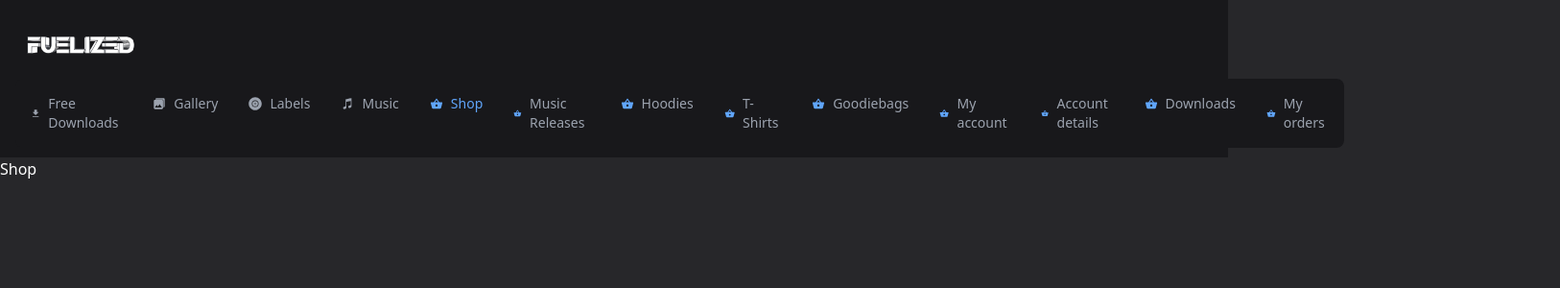
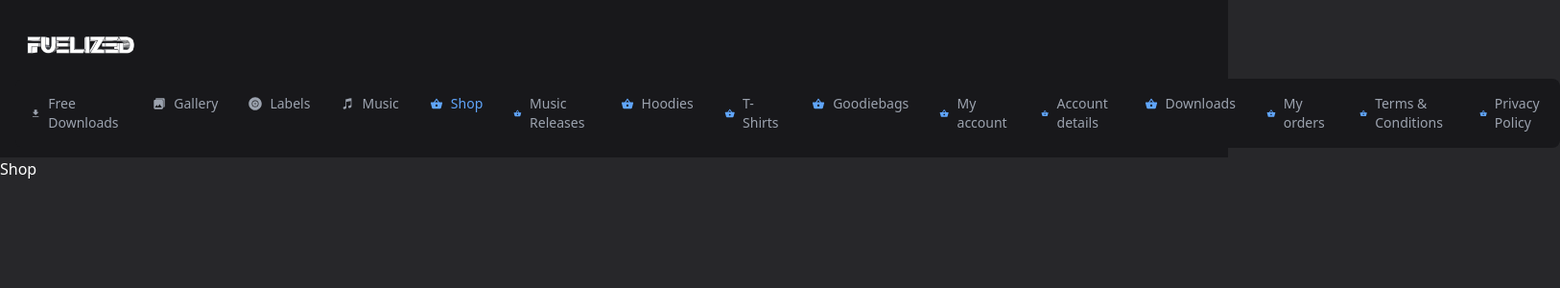
Before and after one commit to FUELIZED/FuelizedWebshopReact, a React (Vite) app: page /shop in a window 1280 px wide. Shown: the top 300 px of the page at 96% size, 1626 px wide, since content can reach past the window. Built offline with nearby package versions, Linux system fonts and the light colour scheme.

Commit message:
Terms & conditions page (+Routing) + Privacy policy page (+routing)

```diff
--- a/src/App.jsx
+++ b/src/App.jsx
@@ -14,6 +14,8 @@ import { Myaccount } from './pages/Myaccount.jsx'
 import { Accountdetails } from './pages/Accountdetails.jsx'
 import { Downloads } from './pages/Downloads.jsx'
 import { Myorders } from './pages/Myorders.jsx'
+import { Termsandconditions } from './pages/Termsandconditions.jsx'
+import { Privacypolicy } from './pages/Privacypolicy.jsx'
 import { NotFound } from './pages/NotFound.jsx'
 
 document.title = "Fuelized";
@@ -35,6 +37,8 @@ function App() {
       <Route path="/accountdetails" element={<Accountdetails/>} />
       <Route path="/downloads" element={<Downloads/>} />
       <Route path="/myorders" element={<Myorders/>} />
+      <Route path="/termsandconditions" element={<Termsandconditions/>} />
+      <Route path="/privacypolicy" element={<Privacypolicy/>} />
       <Route path="*" element={<NotFound />} />
     </Routes>
   )
--- /dev/null
+++ b/src/pages/Privacypolicy.jsx
@@ -0,0 +1,10 @@
+import { Nav } from './components/Nav.jsx';
+
+export const Privacypolicy = () => {
+    return (
+        <>
+            <Nav active="Privacypolicy"/>
+            <h1>Privacypolicy</h1>
+        </>
+    )
+};
--- /dev/null
+++ b/src/pages/Termsandconditions.jsx
@@ -0,0 +1,10 @@
+import { Nav } from './components/Nav.jsx';
+
+export const Termsandconditions = () => {
+    return (
+        <>
+            <Nav active="Termsandconditions"/>
+            <h1>Terms & Conditions</h1>
+        </>
+    )
+};
--- a/src/pages/components/Nav.jsx
+++ b/src/pages/components/Nav.jsx
@@ -89,6 +89,16 @@ export const Nav = (arg) => {
                             {shopIcon}My orders
                         </Link>
                     </li>
+                    <li>
+                        <Link to="/termsandconditions" className={`${navStyle} ${arg.active === "termsandconditions" ? "text-blue-400": "text-gray-400"}`}>
+                            {shopIcon}Terms & Conditions
+                        </Link>
+                    </li>
+                    <li>
+                        <Link to="/privacypolicy" className={`${navStyle} ${arg.active === "privacypolicy" ? "text-blue-400": "text-gray-400"}`}>
+                            {shopIcon}Privacy Policy
+                        </Link>
+                    </li>
                 </ul>
                 </div>
             </div>
```
